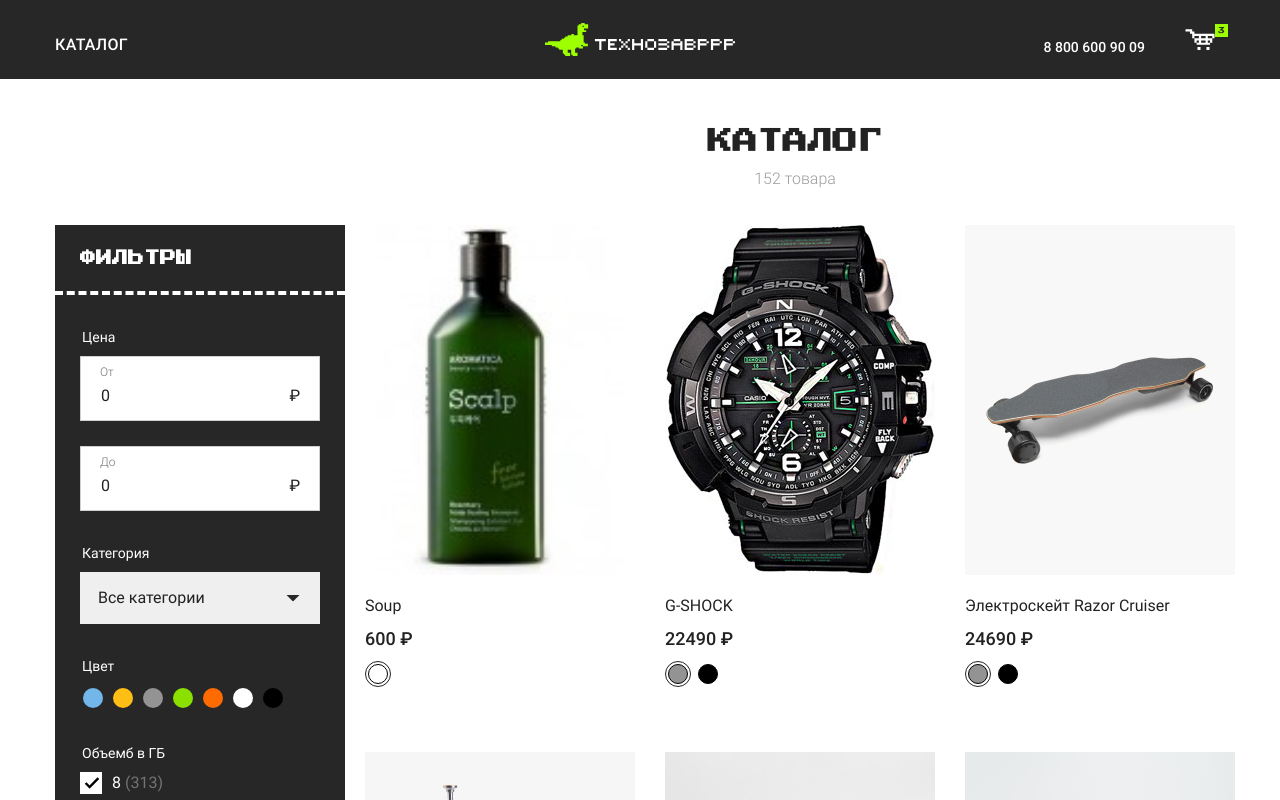
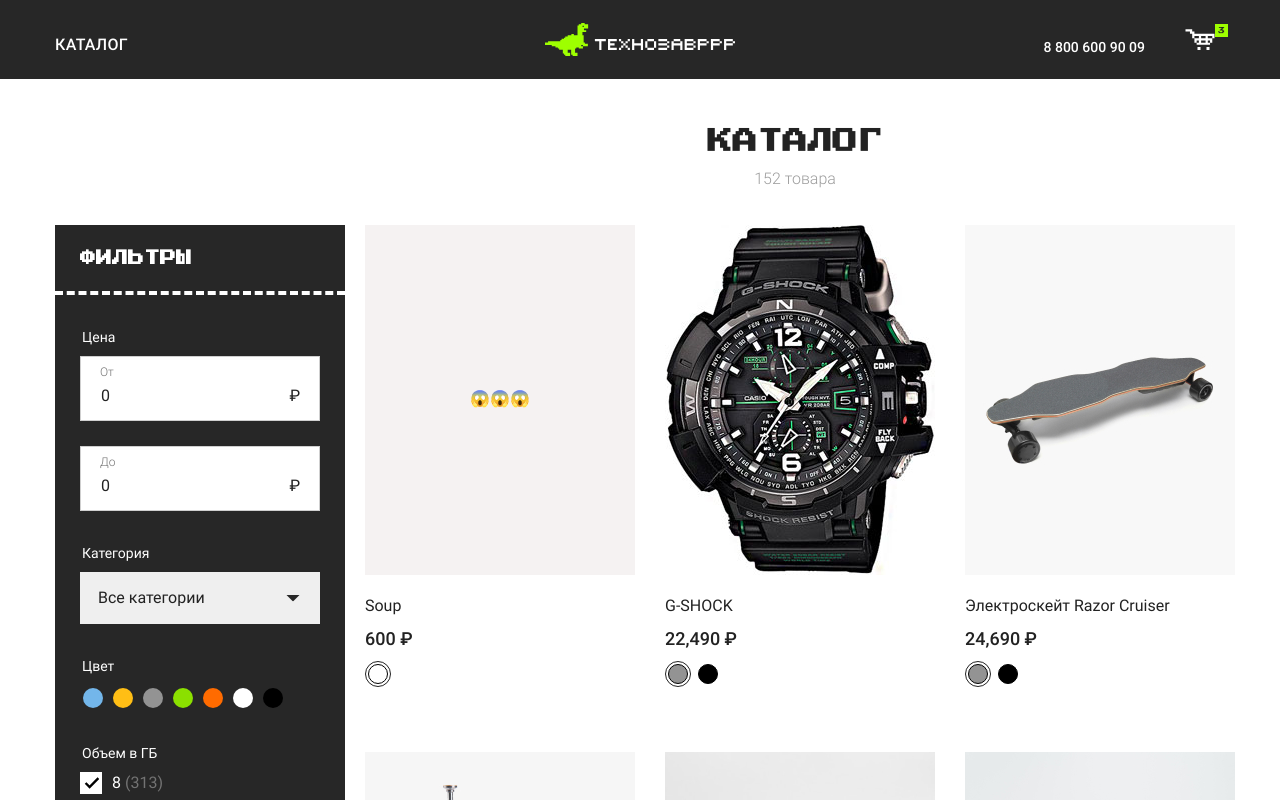
Before and after one commit to k0ndratov/technozavrrr, a Vue app: page / in a window 1280 px wide. Shown: the top 800 px of the page. Built offline with nearby package versions, Linux system fonts and the light colour scheme.

Commit message:
refactoring

```diff
--- a/src/App.vue
+++ b/src/App.vue
@@ -1,5 +1,4 @@
 <template>
-  <div>
   <main class="content container">
     <div class="content__top content__top--catalog">
       <h1 class="content__title">
@@ -15,14 +14,19 @@
         :filterFrom.sync="priceFrom"
         :filterTo.sync="priceTo"
         :filterCategoryId.sync="categoryId"
-          :filterColor.sync="color"/>
+        :filterColorId.sync="colorId"
+      />
       <section class="catalog">
-          <ProductList :products="products"/>
-          <BasePagination v-model="page" :count="productsCount" :per-page="productsPerPage"/>
+        <ProductList :products="products" />
+        <BasePagination
+          v-if="products.length && productsCount > productsPerPage"
+          v-model="page"
+          :count="productsCount"
+          :per-page="productsPerPage"
+        />
       </section>
     </div>
   </main>
-  </div>
 </template>
 
 <script>
@@ -38,17 +42,19 @@
     BasePagination,
     ProductFilter,
   },
+
   data() {
     return {
       priceFrom: 0,
       priceTo: 0,
       categoryId: 0,
-      color: 0,
+      colorId: 0,
 
       page: 1,
       productsPerPage: 6,
     };
   },
+
   computed: {
     filteredProducts() {
       let filtered = products;
@@ -64,16 +70,17 @@
         filtered = filtered.filter((product) => product.categoryId === this.categoryId);
       }
 
-      if (this.color > 0) {
-        filtered = filtered.filter((product) => product.colorsId.includes(this.color));
+      if (this.colorId > 0) {
+        filtered = filtered.filter((product) => product.colorsId.includes(this.colorId));
       }
 
-      console.log(filtered);
       return filtered;
     },
+
     productsCount() {
       return this.filteredProducts.length;
     },
+
     products() {
       const offset = (this.page - 1) * this.productsPerPage;
       return this.filteredProducts.slice(offset, offset + this.productsPerPage);
--- a/src/components/ProductFilter.vue
+++ b/src/components/ProductFilter.vue
@@ -7,22 +7,26 @@
         <fieldset class="form__block">
           <legend class="form__legend">Цена</legend>
           <label class="form__label form__label--price" for="min-price">
+            <span class="form__value">От</span>
             <input
               class="form__input"
-                  type="text"
+              type="number"
               name="min-price"
+              id="min-price"
               value="0"
-                  v-model.number="currentPriceFrom">
-                <span class="form__value">От</span>
+              v-model.number="currentPriceFrom"
+            >
           </label>
           <label class="form__label form__label--price" for="max-price">
+            <span class="form__value">До</span>
             <input
               class="form__input"
-                  type="text"
+              type="number"
               name="max-price"
+              id="max-price"
               value="12345"
-                  v-model.number="currentPriceTo">
-                <span class="form__value">До</span>
+              v-model.number="currentPriceTo"
+            >
           </label>
         </fieldset>
         <fieldset class="form__block">
@@ -30,14 +34,16 @@
           <label class="form__label form__label--select" for="category">
             <select
               class="form__select"
-                  type="text"
               name="category"
-                  v-model.number="currentCategoryId">
+              id="category"
+              v-model.number="currentCategoryId"
+            >
               <option value="0">Все категории</option>
               <option
                 v-for="category in categories"
                 :key="category.id"
-                    :value="category.id">
+                :value="category.id"
+              >
                 {{ category.title }}
               </option>
             </select>
@@ -47,7 +53,6 @@
         <fieldset class="form__block">
           <legend class="form__legend">Цвет</legend>
           <ul class="colors">
-                <!--  -->
             <li class="colors__item" v-for="el in colors" :key="el.id">
               <label class="colors__label" :for="el.id">
                 <input
@@ -56,17 +61,16 @@
                   :value="el.id"
                   name="colors"
                   :id="el.id"
-                    v-model="currentColor">
-                  <span class="colors__value" :style="`background-color: ${el.bgcolor};`">
-                  </span>
+                  v-model="currentColorId"
+                >
+                <span class="colors__value" :style="`background-color: ${el.bgcolor};`"></span>
               </label>
             </li>
-                <!--  -->
           </ul>
         </fieldset>
 
         <fieldset class="form__block">
-              <legend class="form__legend">Объемб в ГБ</legend>
+          <legend class="form__legend">Объем в ГБ</legend>
           <ul class="check-list">
             <li class="check-list__item">
               <label class="check-list__label" for="volume">
@@ -150,13 +154,13 @@
           </ul>
         </fieldset>
         <button
-              class="filter__submit button button--primery"
-              type="submit">
+          class="filter__submit button button--primery">
           Применить
         </button>
         <button
           class="filter__reset button button--second"
-              @click="reset">
+          @click="reset"
+        >
           Сбросить
         </button>
       </form>
@@ -174,7 +178,7 @@
       currentPriceFrom: 0,
       currentPriceTo: 0,
       currentCategoryId: 0,
-      currentColor: 0,
+      currentColorId: 0,
     };
   },
 
@@ -184,17 +188,20 @@
       required: false,
       default: 0,
     },
+
     filterTo: {
       type: Number,
       required: false,
       default: 0,
     },
+
     filterCategoryId: {
       type: Number,
       required: false,
       default: 0,
     },
-    filterColor: {
+
+    filterColorId: {
       type: Number,
       required: false,
       default: 0,
@@ -205,6 +212,7 @@
     categories() {
       return categories;
     },
+
     colors() {
       return colors;
     },
@@ -214,14 +222,17 @@
     filterFrom(value) {
       this.currentPriceFrom = value;
     },
+
     filterTo(value) {
       this.currentPriceTo = value;
     },
+
     filterCategoryId(value) {
       this.currentCategoryId = value;
     },
-    filterColor(value) {
-      this.currentColor = value;
+
+    filterColorId(value) {
+      this.currentColorId = value;
     },
   },
 
@@ -230,13 +241,13 @@
       this.$emit('update:filterFrom', this.currentPriceFrom);
       this.$emit('update:filterTo', this.currentPriceTo);
       this.$emit('update:filterCategoryId', this.currentCategoryId);
-      this.$emit('update:filterColor', this.currentColor);
+      this.$emit('update:filterColorId', this.currentColorId);
     },
     reset() {
       this.$emit('update:filterFrom', 0);
       this.$emit('update:filterTo', 0);
       this.$emit('update:filterCategoryId', 0);
-      this.$emit('update:filterColor', 0);
+      this.$emit('update:filterColorId', 0);
     },
   },
 };
--- a/src/components/ProductItem.vue
+++ b/src/components/ProductItem.vue
@@ -1,7 +1,8 @@
 <template>
   <div>
     <a class="catalog__pic" href="#">
-      <img :src="product.image" :alt="product.title">
+      <img :src="product.image" :alt="product.title" v-if="product.image">
+      <span v-else class="product__image-stub">😱😱😱</span>
     </a>
     <h3 class="catalog__title">
       <a href="#">
@@ -10,21 +11,16 @@
     </h3>
 
     <span class="catalog__price">
-      {{ product.price }} ₽
+      {{ product.price.toLocaleString() }} ₽
     </span>
 
-    <ul v-if="color" class="colors colors--black">
-      <li class="colors__item" v-for="el in product.colorsId" :key="el">
-        <label class="colors__label" :for="`product-color-${product.id}-${el}`">
-          <input
-            class="colors__radio sr-only"
-            type="radio"
-            :value="getBgColor(el)"
-            :name="`product-color-${product.id}`"
-            :id="`product-color-${product.id}-${el}`"
-            v-model="color">
-          <span class="colors__value" :style="`background-color: ${getBgColor(el)};`">
-          </span>
+    <ul v-if="currentColorValue" class="colors colors--black">
+      <li class="colors__item" v-for="colorId in product.colorsId" :key="colorId">
+        <label class="colors__label" :for="`product-color-${product.id}-${colorId}`">
+          <input class="colors__radio sr-only" type="radio" :value="getBgColor(colorId)"
+            :name="`product-color-${product.id}`" :id="`product-color-${product.id}-${colorId}`"
+            v-model="currentColorValue">
+          <span class="colors__value" :style="`background-color: ${getBgColor(colorId)};`"></span>
         </label>
       </li>
     </ul>
@@ -37,19 +33,21 @@
 
 export default {
   name: 'ProductItem',
-  props: [
-    'product',
-  ],
+
+  props: {
+    product: { type: Object, required: true },
+  },
+
   data() {
     return {
-      color: null,
+      currentColorValue: null,
     };
   },
 
   created() {
     if (this.product.colorsId.length) {
       const [firstId] = this.product.colorsId;
-      this.color = colors.find((color) => color.id === firstId).bgcolor;
+      this.currentColorValue = this.getBgColor(firstId);
     }
   },
 
@@ -63,6 +61,14 @@
 </script>
 
 <style scoped>
+  .product__image-stub {
+    display: flex;
+      align-items: center;
+      justify-content: center;
+      height: 100%;
+      background-color:rgb(245, 242, 242);
+  }
+
   .colors__value {
     border: 1px solid black;
   };
--- a/src/components/ProductList.vue
+++ b/src/components/ProductList.vue
@@ -1,18 +1,33 @@
 <template>
-    <ul class="catalog__list">
-        <li class="catalog__item" v-for="product in products" :key="product.id">
-          <ProductItem :product="product"/>
-        </li>
-      </ul>
+  <ul class="catalog__list" v-if="products.length">
+    <li class="catalog__item" v-for="product in products" :key="product.id">
+      <ProductItem :product="product" />
+    </li>
+  </ul>
+  <span v-else class="catalog__stub">
+    Кажется, все пропало 😱😱😱
+  </span>
 </template>
 
 <script>
 import ProductItem from './ProductItem.vue';
 
 export default {
-  props: ['products'],
+  props: {
+    products: { type: Array, required: true },
+  },
   components: {
     ProductItem,
   },
 };
 </script>
+
+<style scoped>
+.catalog__stub {
+  text-align: center;
+  color:aquamarine;
+  font-size: 1.17em;
+  font-weight: 900;
+  font-family: "PressStart";
+}
+</style>
--- a/src/data/products.js
+++ b/src/data/products.js
@@ -5,7 +5,7 @@
     colorsId: [6],
     title: 'Soup',
     price: 600,
-    image: 'img/soup.jpg',
+    // image: 'img/soup.jpg',
   },
   {
     id: 2,
```
Lines whose indentation alone changed are shown as unchanged.
